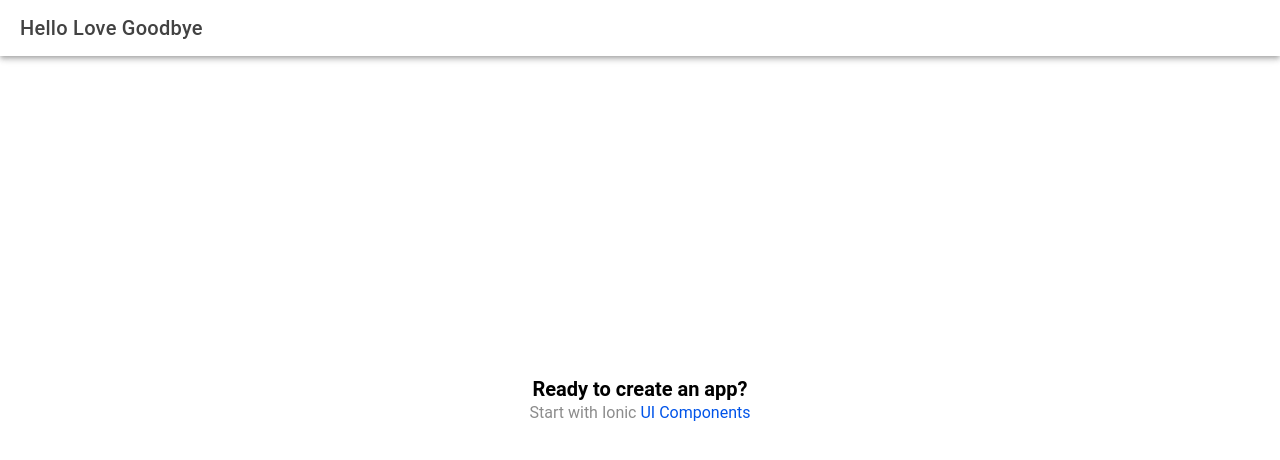
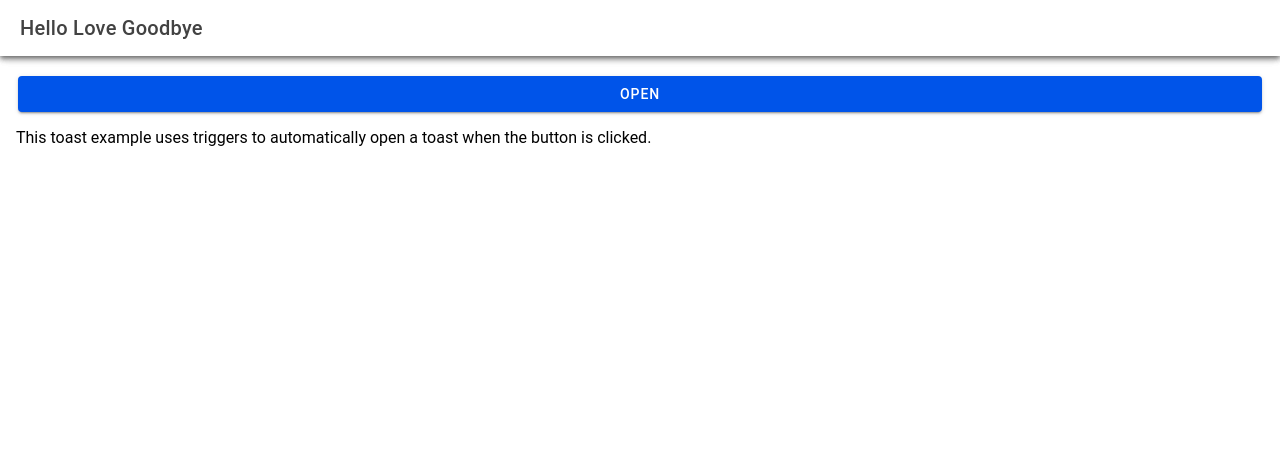
Before and after one commit to Riconeeeee/it35c-mobile, a React (Vite) app: page /home in a window 1280 px wide. Shown: the top 460 px of the page. Built offline with nearby package versions, Linux system fonts and the light colour scheme.

Commit message:
added button

```diff
--- a/src/components/ExploreContainer.tsx
+++ b/src/components/ExploreContainer.tsx
@@ -1,13 +1,24 @@
+import { IonButton, IonContent, IonFooter, IonHeader, IonTitle, IonToast, IonToolbar, IonPage } from '@ionic/react';
 import './ExploreContainer.css';
 
 interface ContainerProps { }
 
 const ExploreContainer: React.FC<ContainerProps> = () => {
   return (
-    <div id="container">
-      <strong>Ready to create an app?</strong>
-      <p>Start with Ionic <a target="_blank" rel="noopener noreferrer" href="https://ionicframework.com/docs/components">UI Components</a></p>
-    </div>
+    <IonPage>
+      <IonHeader>
+        <IonToolbar>
+          <IonTitle>Inline Toast</IonTitle>
+        </IonToolbar>
+      </IonHeader>
+      <IonContent className="ion-padding">
+        <IonButton id="open-toast" expand="block">
+          Open
+        </IonButton>
+        <p>This toast example uses triggers to automatically open a toast when the button is clicked.</p>
+        <IonToast trigger="open-toast" message="This toast will disappear after 5 seconds" duration={5000}></IonToast>
+      </IonContent>
+    </IonPage>
   );
 };
 
```
